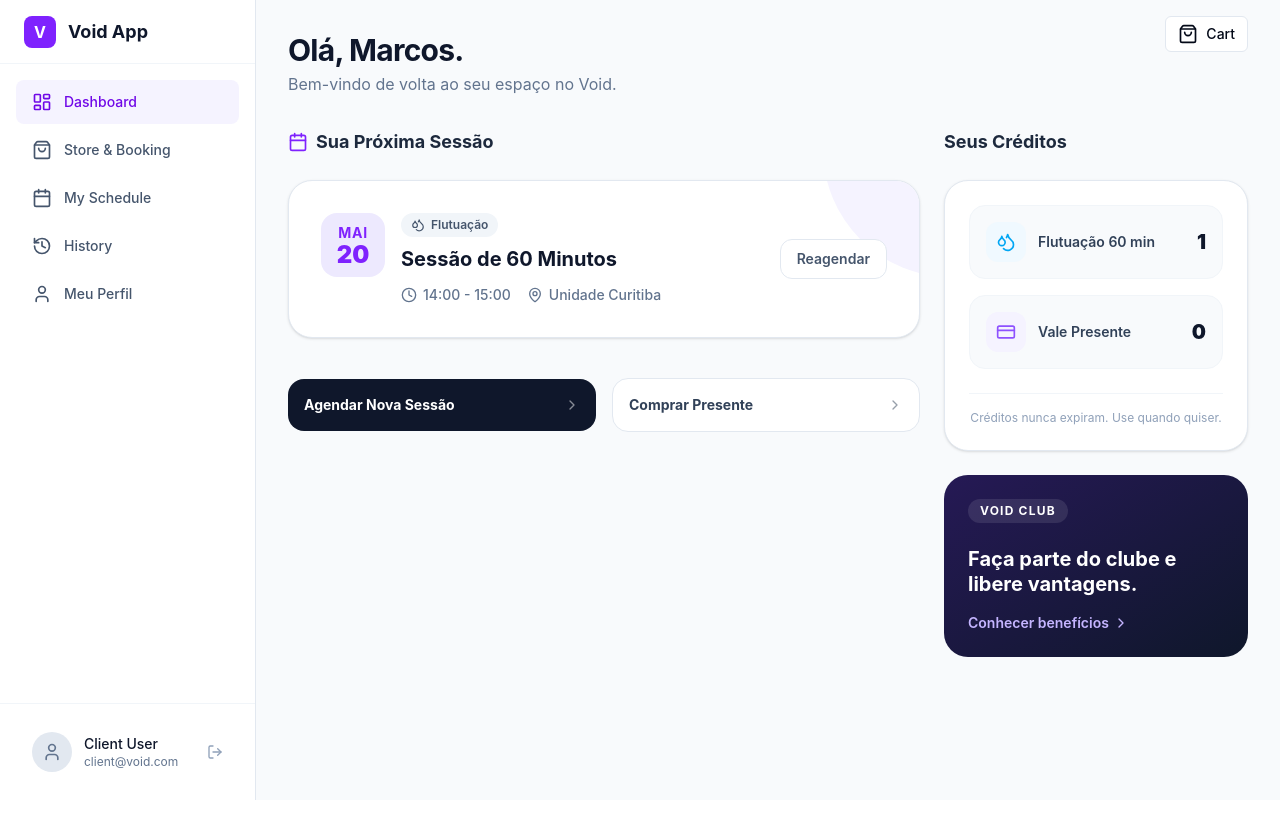
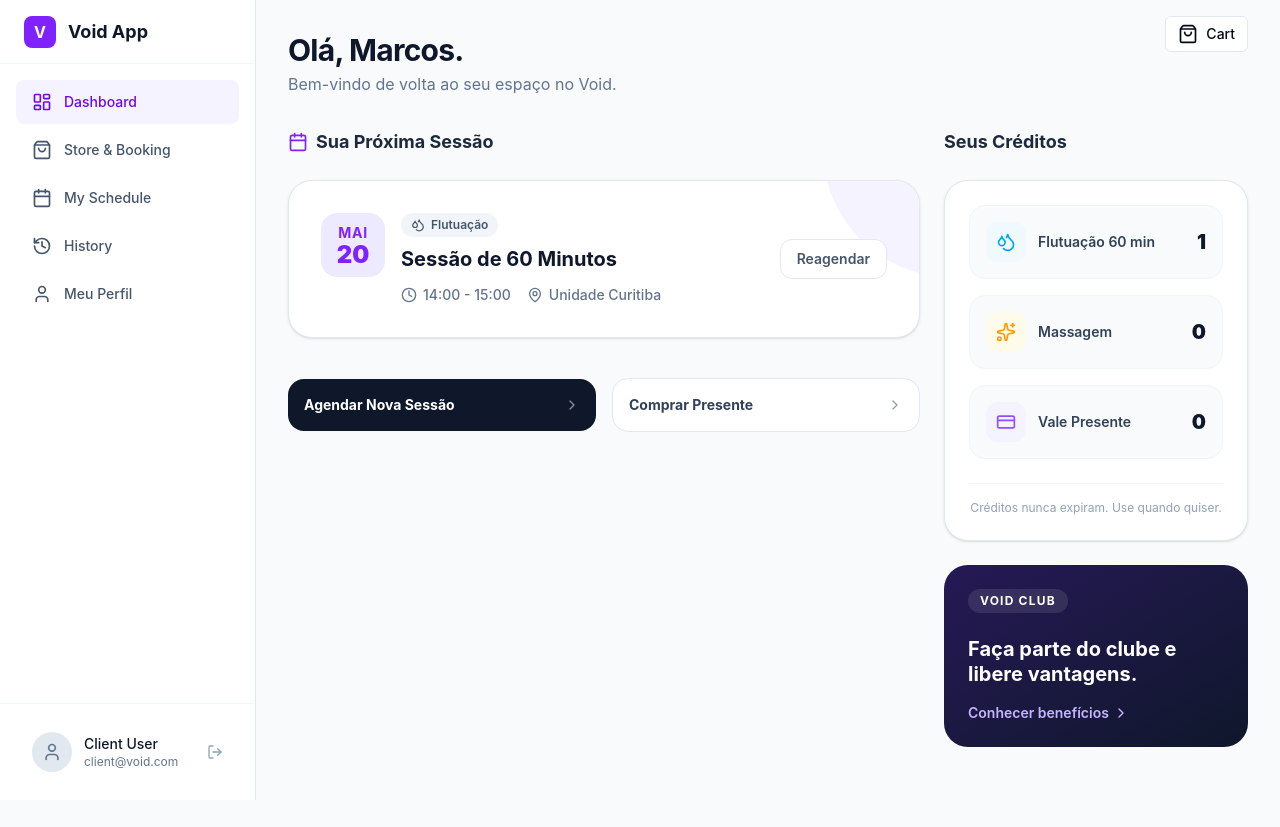
Before and after one commit to marcos666carv/voidsystemv1.2, a React (Vite) app: page /app in a window 1280 px wide. Before the commit the page ends 800 px from the top, so only its background shows below. Built offline with nearby package versions, Linux system fonts and the light colour scheme; no server answers.

Commit message:
feat(client-dashboard): add massagem to mock credits

```diff
--- a/src/pages/app/ClientDashboard.tsx
+++ b/src/pages/app/ClientDashboard.tsx
@@ -1,12 +1,13 @@
 import { useState } from 'react';
-import { Calendar, Clock, MapPin, Droplets, CreditCard, ChevronRight } from 'lucide-react';
+import { Calendar, Clock, MapPin, Droplets, CreditCard, ChevronRight, Sparkles } from 'lucide-react';
 import { Button } from '@/components/ui/button';
 import { Link } from 'react-router-dom';
 
 export function ClientDashboard() {
     const [mockCredits] = useState([
         { id: 1, name: 'Flutuação 60 min', count: 1, icon: Droplets, color: 'text-sky-500', bg: 'bg-sky-50' },
-        { id: 2, name: 'Vale Presente', count: 0, icon: CreditCard, color: 'text-violet-500', bg: 'bg-violet-50' }
+        { id: 2, name: 'Massagem', count: 0, icon: Sparkles, color: 'text-amber-500', bg: 'bg-amber-50' },
+        { id: 3, name: 'Vale Presente', count: 0, icon: CreditCard, color: 'text-violet-500', bg: 'bg-violet-50' }
     ]);
 
     return (
```
